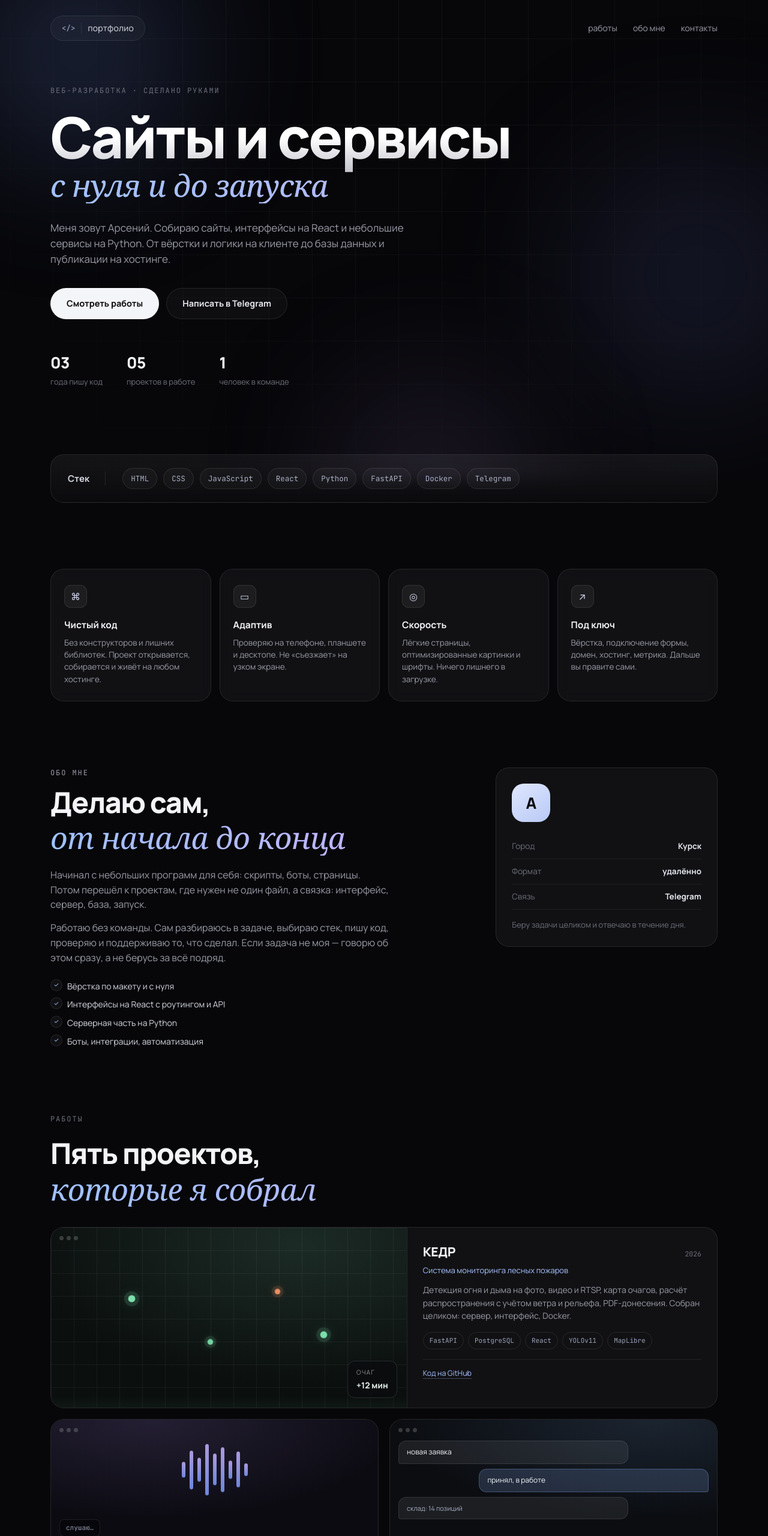
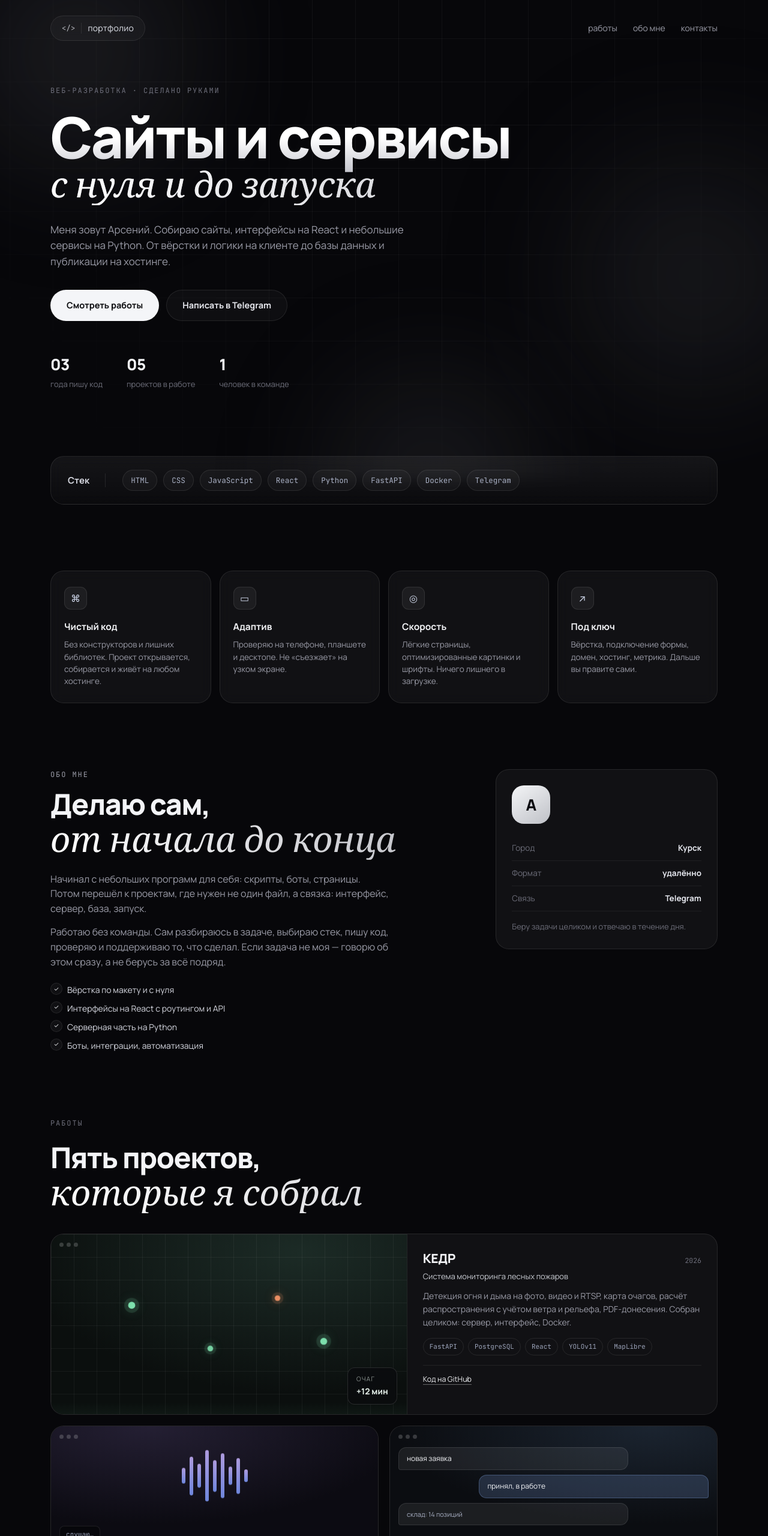
Before and after one commit to ARGAMEPRO/portfolio, a plain HTML site: page index.html in a window 1280 px wide. Shown: the top 2560 px of the page at 60% size. Drawn offline with nearby package versions, Linux system fonts and the light colour scheme; a web font is replaced by a local one.

Commit message:
ЧБ-палитра и каллиграфический акцентный шрифт

```diff
--- a/css/style.css
+++ b/css/style.css
@@ -36,10 +36,10 @@ ul{list-style:none}
   mask-image:radial-gradient(ellipse at 50% 20%,#000 20%,transparent 78%);
   -webkit-mask-image:radial-gradient(ellipse at 50% 20%,#000 20%,transparent 78%);
 }
-.glow{position:absolute;border-radius:50%;filter:blur(90px);opacity:.5}
-.glow-1{width:620px;height:620px;left:-180px;top:-220px;background:radial-gradient(circle,#3a4a7a,transparent 65%)}
-.glow-2{width:680px;height:680px;right:-220px;top:120px;background:radial-gradient(circle,#2a2f52,transparent 65%)}
-.glow-3{width:540px;height:540px;left:35%;bottom:-260px;background:radial-gradient(circle,#3b2f4d,transparent 65%)}
+.glow{position:absolute;border-radius:50%;filter:blur(90px);opacity:.38}
+.glow-1{width:620px;height:620px;left:-180px;top:-220px;background:radial-gradient(circle,#4b4c52,transparent 65%)}
+.glow-2{width:680px;height:680px;right:-220px;top:120px;background:radial-gradient(circle,#3c3d42,transparent 65%)}
+.glow-3{width:540px;height:540px;left:35%;bottom:-260px;background:radial-gradient(circle,#45464b,transparent 65%)}
 
 /* ---------- layout ---------- */
 main,header,footer{position:relative;z-index:1}
@@ -58,7 +58,7 @@ section{margin-bottom:110px}
   font-size:14px;letter-spacing:.02em;color:#dfe2ea;
 }
 .badge-icon{
-  font-family:'JetBrains Mono',monospace;font-size:12px;color:#a9b6d4;
+  font-family:'JetBrains Mono',monospace;font-size:12px;color:#b8bac0;
   border-right:1px solid var(--line);padding-right:10px;
 }
 .nav{display:flex;gap:26px;font-size:14px;color:var(--muted)}
@@ -78,9 +78,9 @@ h1{
   -webkit-background-clip:text;background-clip:text;color:transparent;
 }
 .hand{
-  display:block;font-family:'Playfair Display',Georgia,serif;font-style:italic;font-weight:500;
-  font-size:clamp(30px,4.2vw,50px);line-height:1.15;letter-spacing:-.01em;
-  background:linear-gradient(90deg,#9fc2ff,#cbb0ff);
+  display:block;font-family:'Cormorant Garamond',Georgia,serif;font-style:italic;font-weight:500;
+  font-size:clamp(34px,4.8vw,58px);line-height:1.05;letter-spacing:0;
+  background:linear-gradient(90deg,#ffffff,#b9bac1);
   -webkit-background-clip:text;background-clip:text;color:transparent;
   margin-top:6px;
 }
@@ -143,7 +143,7 @@ h1{
 .check li::before{
   content:"✓";position:absolute;left:0;top:-1px;
   width:18px;height:18px;border-radius:50%;border:1px solid var(--line);
-  display:grid;place-items:center;font-size:10px;color:#a9c4ff;background:rgba(255,255,255,.04);
+  display:grid;place-items:center;font-size:10px;color:#e8e9ed;background:rgba(255,255,255,.04);
 }
 .about-card{
   padding:26px;border:1px solid var(--line);border-radius:var(--radius);background:var(--panel);
@@ -151,7 +151,7 @@ h1{
 .avatar{
   width:64px;height:64px;border-radius:20px;display:grid;place-items:center;
   font-weight:800;font-size:26px;color:#0b0b10;
-  background:linear-gradient(145deg,#dfe7ff,#b9c9f5);margin-bottom:20px;
+  background:linear-gradient(145deg,#f4f5f7,#bfc1c7);margin-bottom:20px;
 }
 .about-card-row{display:flex;justify-content:space-between;gap:12px;padding:10px 0;border-bottom:1px solid rgba(255,255,255,.06);font-size:13.5px}
 .about-card-row span{color:var(--dim)}
@@ -171,7 +171,7 @@ h1{
 .work-top{display:flex;align-items:baseline;justify-content:space-between;gap:10px}
 .work-top h3{font-size:21px;font-weight:800;letter-spacing:-.02em}
 .year{font-family:'JetBrains Mono',monospace;font-size:11.5px;color:var(--dim)}
-.work-sub{font-size:13px;color:#a9c4ff;margin:4px 0 12px}
+.work-sub{font-size:13px;color:#c9ccd3;margin:4px 0 12px}
 .work-body > p:not(.work-sub):not(.tags):not(.work-foot){font-size:14px;color:var(--muted);line-height:1.55}
 .tags{display:flex;flex-wrap:wrap;gap:7px;margin-top:16px}
 .tags li{
@@ -182,7 +182,7 @@ h1{
   margin-top:16px;padding-top:14px;border-top:1px solid rgba(255,255,255,.07);
   font-size:12.5px;line-height:1.45;color:var(--dim);
 }
-.work-foot a{color:#a9c4ff;border-bottom:1px solid rgba(169,196,255,.3);transition:color .2s,border-color .2s}
+.work-foot a{color:#f1f2f5;border-bottom:1px solid rgba(255,255,255,.35);transition:color .2s,border-color .2s}
 .work-foot a:hover{color:#fff;border-color:rgba(255,255,255,.5)}
 .work-foot.muted{color:#7f8391}
 
@@ -286,9 +286,9 @@ h1{
   display:grid;grid-template-columns:1.4fr .6fr;gap:30px;align-items:center;
   padding:42px;border-radius:28px;border:1px solid var(--line);
   background:
-    radial-gradient(90% 140% at 0% 0%,rgba(143,184,255,.14) 0%,transparent 55%),
-    radial-gradient(80% 120% at 100% 100%,rgba(201,167,255,.14) 0%,transparent 55%),
-    rgba(255,255,255,.035);
+    radial-gradient(90% 140% at 0% 0%,rgba(255,255,255,.07) 0%,transparent 55%),
+    radial-gradient(80% 120% at 100% 100%,rgba(255,255,255,.05) 0%,transparent 55%),
+    rgba(255,255,255,.03);
   backdrop-filter:blur(10px);
 }
 .contact-text{color:var(--muted);font-size:14.5px;max-width:46ch;margin-top:6px}
@@ -353,7 +353,7 @@ h1{
 .price-name{font-size:15.5px;font-weight:700;color:#eef0f5}
 .price-desc{font-size:13.5px;color:var(--muted)}
 .price-term{font-family:'JetBrains Mono',monospace;font-size:12px;color:#9aa2b8}
-.price-sum{font-size:15px;font-weight:700;text-align:right;color:#eaf1ff}
+.price-sum{font-size:15px;font-weight:700;text-align:right;color:#f3f4f7}
 .price-note{margin-top:18px;font-size:13px;color:var(--dim);max-width:72ch}
 
 /* ---------- reviews ---------- */
@@ -369,7 +369,7 @@ h1{
 .review-avatar{
   width:34px;height:34px;border-radius:50%;flex:0 0 34px;display:grid;place-items:center;
   font-size:13px;font-weight:700;color:#0b0b10;
-  background:linear-gradient(145deg,#dfe7ff,#b9c9f5);
+  background:linear-gradient(145deg,#f4f5f7,#bfc1c7);
 }
 .review-author b{display:block;font-size:13px;font-weight:700}
 .review-author div span{display:block;font-size:12px;color:var(--dim)}
@@ -386,7 +386,7 @@ h1{
   content:"+";position:absolute;right:6px;top:50%;transform:translateY(-50%);
   font-size:18px;font-weight:400;color:var(--dim);transition:transform .25s,color .25s;
 }
-.faq-list details[open] summary::after{transform:translateY(-50%) rotate(45deg);color:#a9c4ff}
+.faq-list details[open] summary::after{transform:translateY(-50%) rotate(45deg);color:#ffffff}
 .faq-list p{padding:0 40px 20px 0;font-size:14px;color:var(--muted);line-height:1.6;max-width:72ch}
 
 /* ---------- анимации превью проектов ---------- */
--- a/index.html
+++ b/index.html
@@ -7,7 +7,7 @@
 <meta name="description" content="Портфолио: сайты, интерфейсы на React и небольшие сервисы на Python.">
 <link rel="preconnect" href="https://fonts.googleapis.com">
 <link rel="preconnect" href="https://fonts.gstatic.com" crossorigin>
-<link href="https://fonts.googleapis.com/css2?family=Manrope:wght@400;500;700;800&family=Playfair+Display:ital,wght@1,500&family=JetBrains+Mono:wght@400;500&display=swap" rel="stylesheet">
+<link href="https://fonts.googleapis.com/css2?family=Manrope:wght@400;500;700;800&family=Cormorant+Garamond:ital,wght@1,500;1,600&family=JetBrains+Mono:wght@400;500&display=swap" rel="stylesheet">
 <link rel="stylesheet" href="css/style.css">
 </head>
 <body>
```
